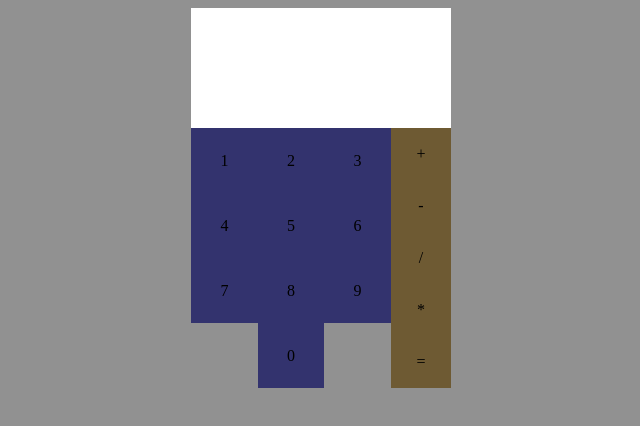
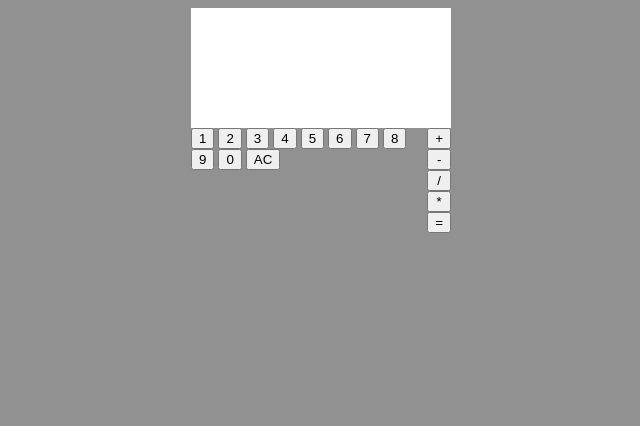
Before and after one commit to S4nti4g0000/calculator-js, a plain HTML site: page index.html in a window 1280 px wide. Shown: the whole page, without its empty margins (319-959 px from the left). Drawn offline with Linux system fonts and the light colour scheme.

Commit message:
Change divs containing numbers to buttons
To begin with the implementation of code to the calculator's interface,
instead of using divs for each number in the html, now buttons are
being used as they facilitate the interaction.

While technically both divs and buttons would work, buttons should be
used to improve accessibility.

This change also applies to opperands.

```diff
--- a/index.html
+++ b/index.html
@@ -13,24 +13,27 @@
 
         <div class="display"></div>
         <div class="container">
-            <div class="num-container">
-            <div>1</div>
-            <div>2</div>
-            <div>3</div>
-            <div>4</div>
-            <div>5</div>
-            <div>6</div>
-            <div>7</div>
-            <div>8</div>
-            <div>9</div>
-            <div>0</div>
+
+        <div id="num-container">
+            <button>1</button>
+            <button>2</button>
+            <button>3</button>
+            <button>4</button>
+            <button>5</button>
+            <button>6</button>
+            <button>7</button>
+            <button>8</button>
+            <button>9</button>
+            <button>0</button>
+            <button>AC</button>
         </div>
+
         <div class="op-container">
-            <div>+</div>
-            <div>-</div>
-            <div>/</div>
-            <div>*</div>
-            <div>=</div>
+            <button>+</button>
+            <button>-</button>
+            <button>/</button>
+            <button>*</button>
+            <button>=</button>
         </div>
         </div>
 
```
